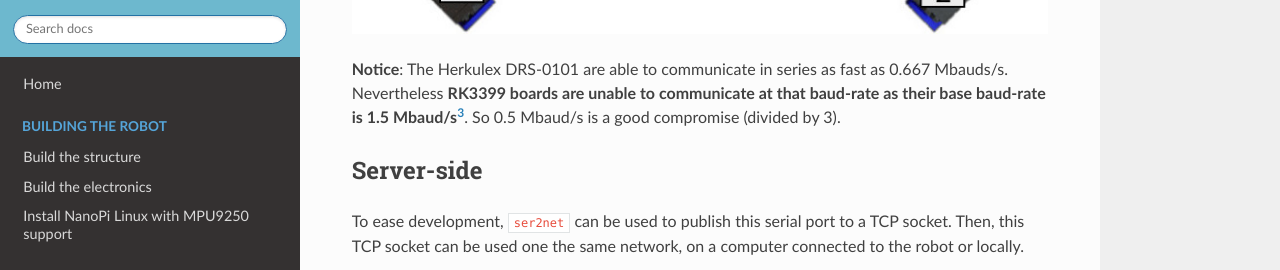
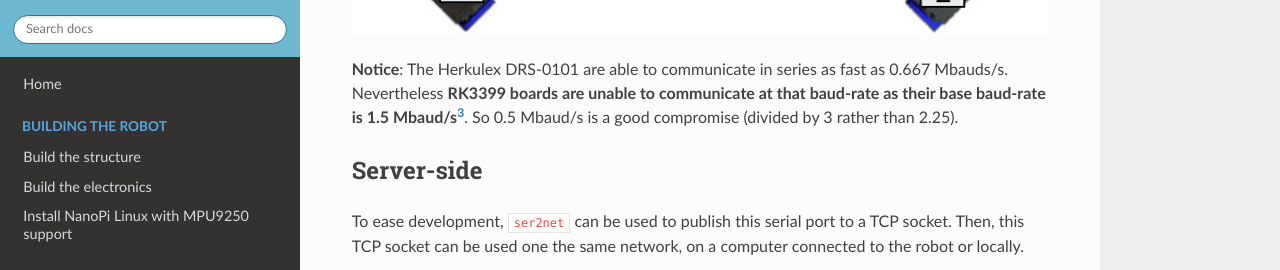
Before and after one commit to erdnaxe/kraby, an MkDocs documentation site: the page built from docs/use_motors.md, in a window 1280 px wide and 900 px high, scrolled down 1022 px. Shown: the part 150-420 px from the top of the window. Built offline with MkDocs 1.6.1, drawn with Linux system fonts in a browser that asks for light colours; nearby versions of some CDN libraries.

Commit message:
Docs: Add diviser for 0.667 Mbps

```diff
--- a/docs/use_motors.md
+++ b/docs/use_motors.md
@@ -26,7 +26,7 @@
 **Notice**: The Herkulex DRS-0101 are able to communicate in series as fast as 0.667 Mbauds/s.
 Nevertheless **RK3399 boards are unable to communicate at that baud-rate
 as their base baud-rate is 1.5 Mbaud/s[^rk3399dtsi]**.
-So 0.5 Mbaud/s is a good compromise (divided by 3).
+So 0.5 Mbaud/s is a good compromise (divided by 3 rather than 2.25).
 
 ## Server-side
 
```
